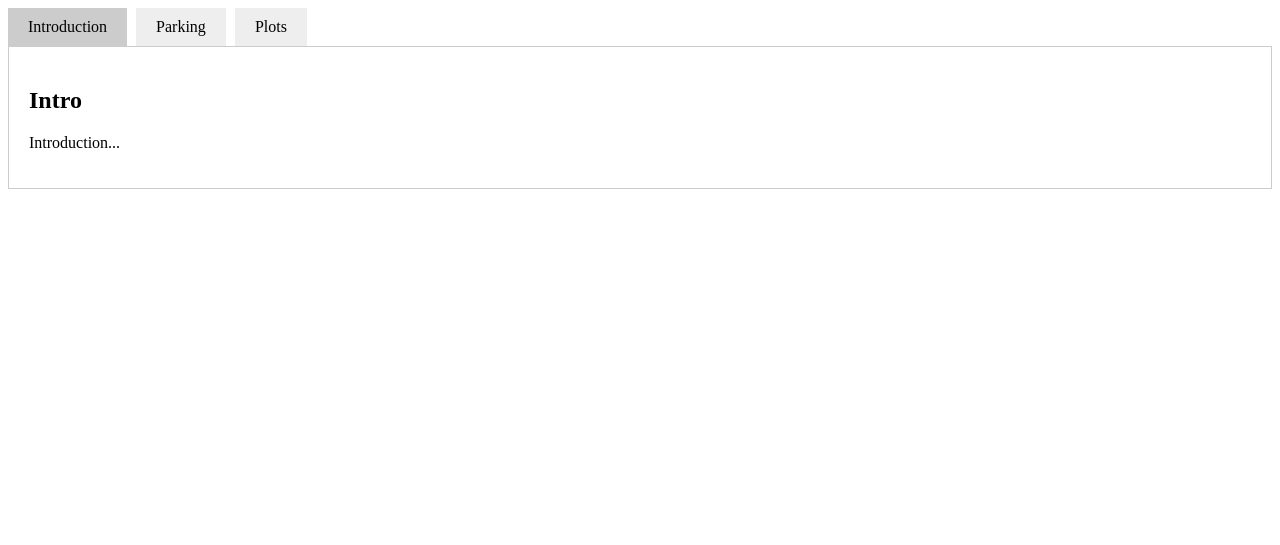
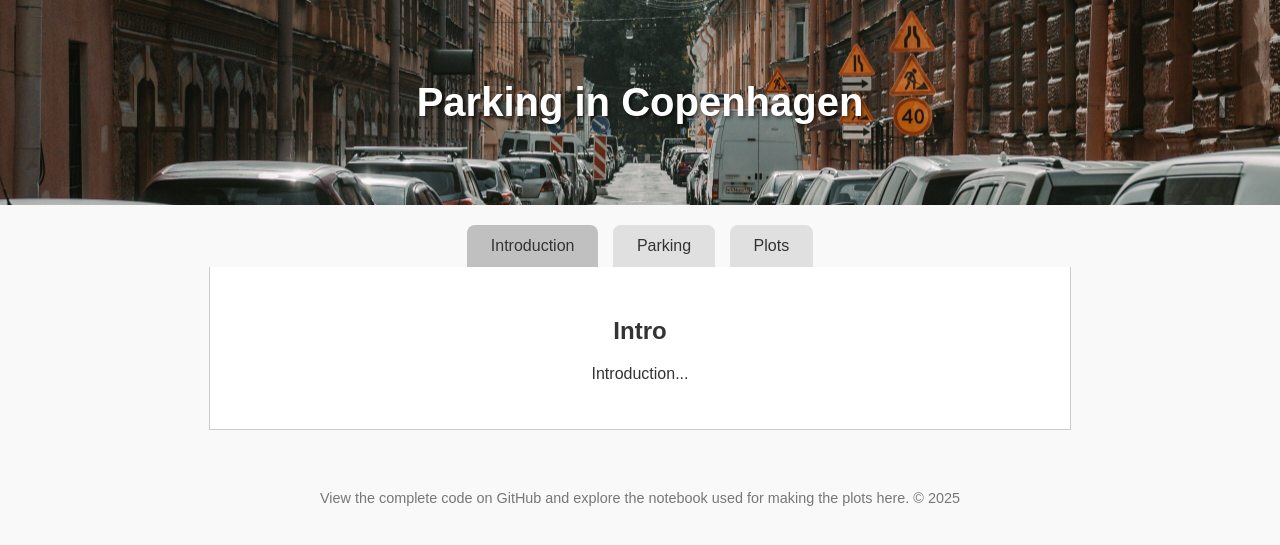
Before and after one commit to AleksandarLukic96/aleksandarlukic96.github.io, a Jekyll site: the page built from index.html, in a window 1280 px wide. Shown: the top 545 px of the page. Built offline with Jekyll 4.4.1, drawn with Linux system fonts in a browser that asks for light colours.

Commit message:
Improved the layout - test

```diff
--- a/_layouts/default.html
+++ b/_layouts/default.html
@@ -1,4 +1,4 @@
-<!DOCTYPE html>
+<!-- <!DOCTYPE html>
 <html lang="en">
 
 <head>
@@ -33,4 +33,83 @@
     {{ content }}
 </body>
 
+</html> -->
+
+<!DOCTYPE html>
+<html lang="en">
+
+<head>
+    <meta charset="UTF-8">
+    <title>{{ site.title | default: "Parking in Copenhagen" }}</title>
+    <style>
+        body {
+            font-family: Arial, sans-serif;
+            margin: 0;
+            text-align: center;
+            background-color: #f9f9f9;
+            color: #333;
+        }
+
+        .header {
+            background: url('/assets/images/header.jpg') center/cover no-repeat;
+            padding: 80px 20px;
+            color: white;
+            font-size: 2.5em;
+            font-weight: bold;
+            text-shadow: 2px 2px 4px rgba(0, 0, 0, 0.6);
+        }
+
+        #tabs {
+            margin-top: 20px;
+        }
+
+        .tab {
+            display: inline-block;
+            padding: 12px 24px;
+            background-color: #e0e0e0;
+            border-radius: 8px 8px 0 0;
+            margin: 0 5px;
+            cursor: pointer;
+            transition: background-color 0.3s;
+        }
+
+        .tab:hover, .tab.active {
+            background-color: #c0c0c0;
+        }
+
+        .tab-content {
+            display: none;
+            padding: 30px;
+            border: 1px solid #ccc;
+            border-top: none;
+            max-width: 800px;
+            margin: auto;
+            background: white;
+        }
+
+        .tab-content.active {
+            display: block;
+        }
+
+        footer {
+            margin-top: 40px;
+            padding: 20px;
+            font-size: 0.9em;
+            color: #777;
+        }
+    </style>
+</head>
+
+<body>
+    <div class="header">
+        Parking in Copenhagen
+    </div>
+
+    {{ content }}
+
+    <footer>
+        View the complete code on GitHub and explore the notebook used for making the plots here. © 2025
+    </footer>
+</body>
+
 </html>
```
Also changed, not shown: assets/images/header.jpg (added).
